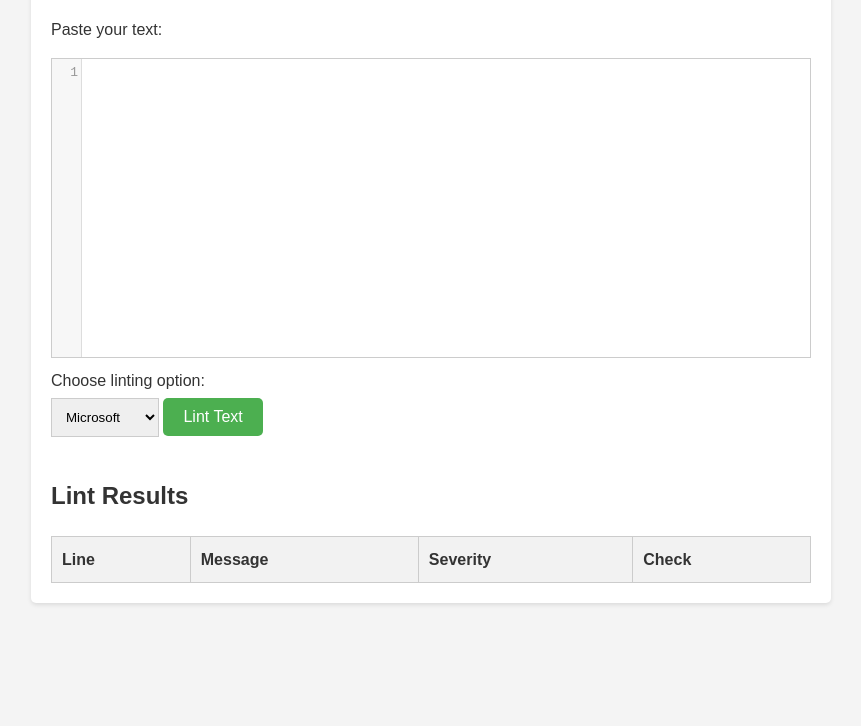
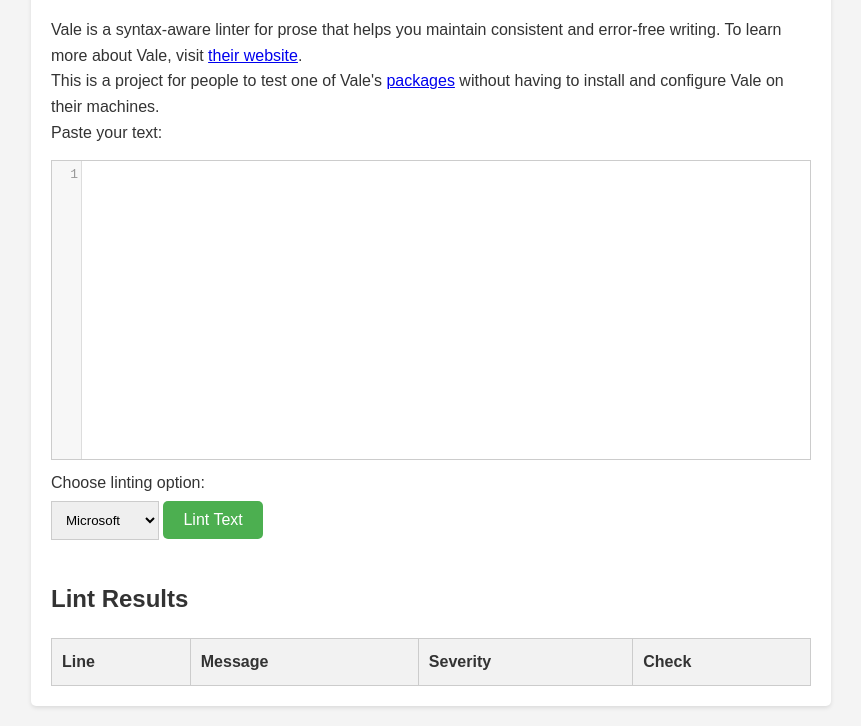
Before and after one commit to heitortsergent/vale-online-editor, a website: page public/index.html in a window 1280 px wide. Shown: the part 94-820 px from the top of the page, without its empty margins (209-1070 px from the left). Drawn offline with nearby package versions, Linux system fonts and the light colour scheme.

Commit message:
Add link to Vale and package hub

```diff
--- a/public/index.html
+++ b/public/index.html
@@ -14,6 +14,14 @@
 <body>
     <div class="container">
         <h1>Text Linter with Vale</h1>
+        <p>
+            Vale is a syntax-aware linter for prose that helps you maintain
+            consistent and error-free writing. To learn more about Vale, visit
+            <a href="https://vale.sh" target="_blank" rel="noopener noreferrer">their website</a>.
+        </p>
+        <p>
+            This is a project for people to test one of Vale's <a href="https://vale.sh/hub" target="_blank" rel="noopener noreferrer">packages</a> without having to install and configure Vale on their machines.
+        </p>
         <form id="lint-form">
             <label for="text-input">Paste your text:</label>
             <div id="text-input"></div>
```
